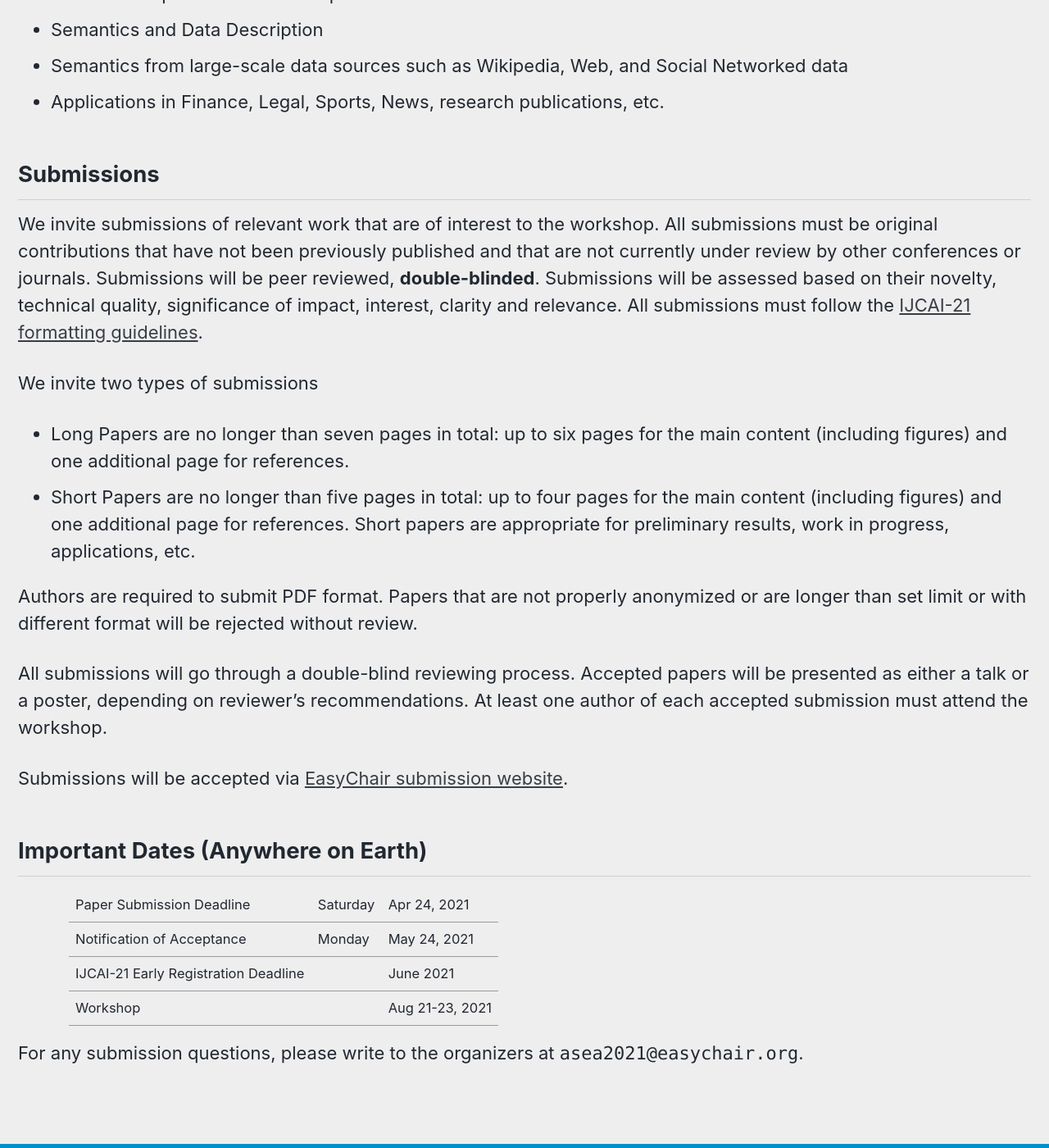
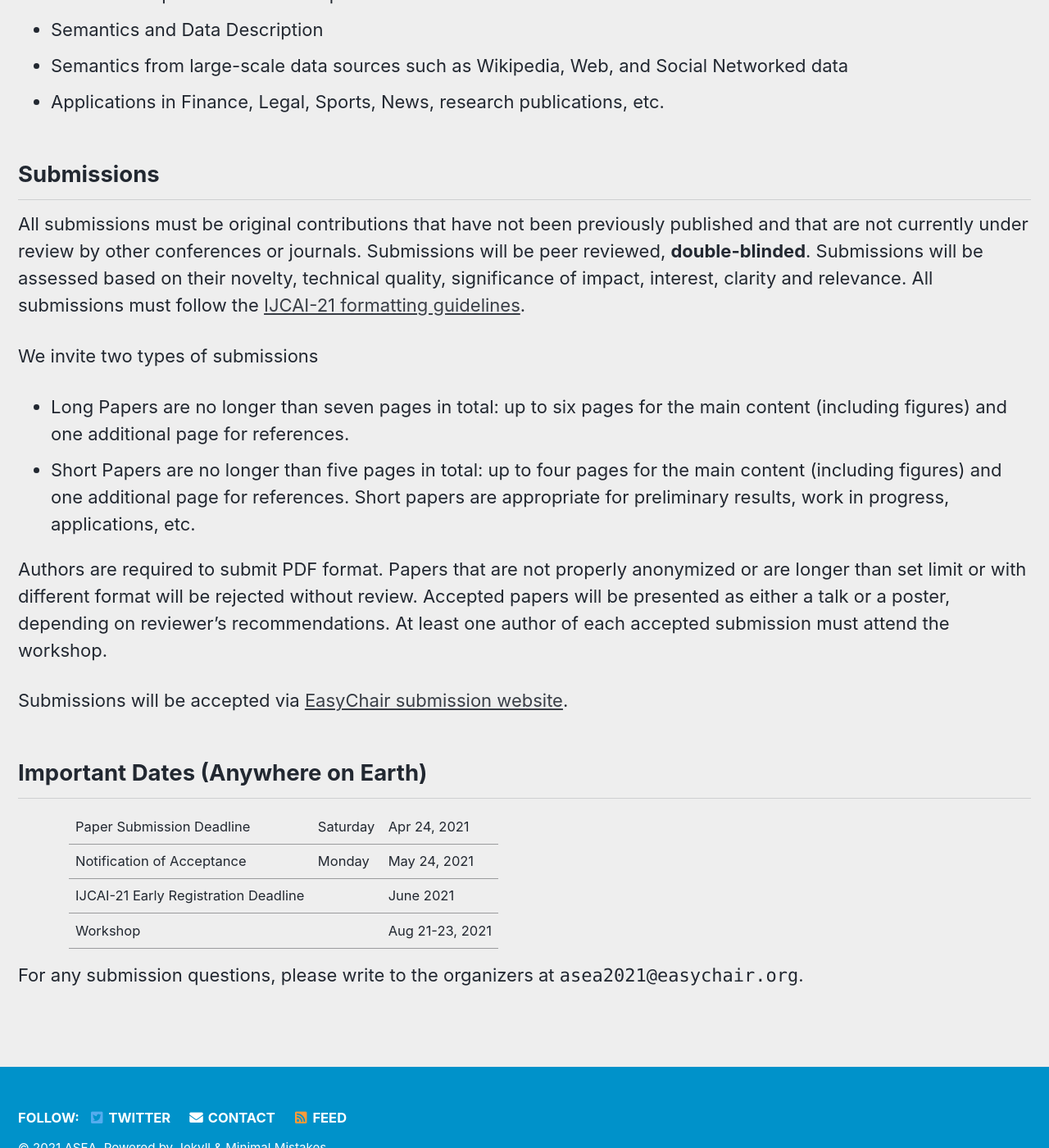
Before and after one commit to asea2021/ijcai-asea2021, a Jekyll site: the page built from _pages/call_for_papers.md, in a window 1280 px wide and 1400 px high, scrolled down 1104 px. Shown: the whole window at 82% size. Built offline with Jekyll 4.4.1, drawn with Linux system fonts in a browser that asks for light colours; cached includes are drawn as plain includes.

Commit message:
Trivial changes

```diff
--- a/_pages/call_for_papers.md
+++ b/_pages/call_for_papers.md
@@ -26,15 +26,13 @@ We invite submissions of original contributions on methods, applications, and sy
 
 <h2>Submissions</h2>
 
-We invite submissions of relevant work that are of interest to the workshop. All submissions must be original contributions that have not been previously published and that are not currently under review by other conferences or journals. Submissions will be peer reviewed, **double-blinded**. Submissions will be assessed based on their novelty, technical quality, significance of impact, interest, clarity and relevance. All submissions must follow the [IJCAI-21 formatting guidelines](https://www.ijcai.org/authors_kit){:target="_blank"}.
+All submissions must be original contributions that have not been previously published and that are not currently under review by other conferences or journals. Submissions will be peer reviewed, **double-blinded**. Submissions will be assessed based on their novelty, technical quality, significance of impact, interest, clarity and relevance. All submissions must follow the [IJCAI-21 formatting guidelines](https://www.ijcai.org/authors_kit){:target="_blank"}.
 
 We invite two types of submissions
 - Long Papers are no longer than seven pages in total: up to six pages for the main content (including figures) and one additional page for references.
 - Short Papers are no longer than five pages in total: up to four pages for the main content (including figures) and one additional page for references. Short papers are appropriate for preliminary results, work in progress, applications, etc.
 
-Authors are required to submit PDF format. Papers that are not properly anonymized or are longer than set limit or with different format will be rejected without review.
-
-All submissions will go through a double-blind reviewing process. Accepted papers will be presented as either a talk or a poster, depending on reviewer’s recommendations. At least one author of each accepted submission must attend the workshop.
+Authors are required to submit PDF format. Papers that are not properly anonymized or are longer than set limit or with different format will be rejected without review. Accepted papers will be presented as either a talk or a poster, depending on reviewer’s recommendations. At least one author of each accepted submission must attend the workshop.
 
 Submissions will be accepted via [EasyChair submission website](https://easychair.org/conferences/?conf=asea2021){:target="_blank"}.
 
```
